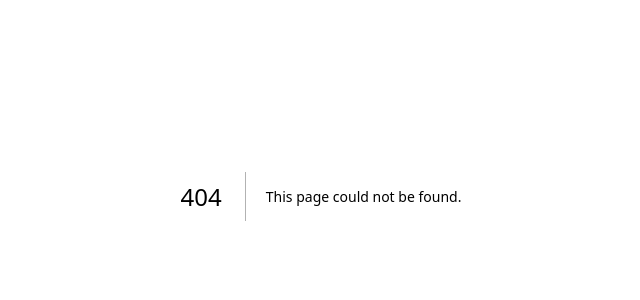
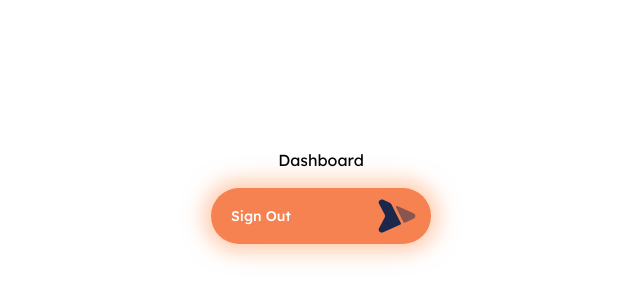
Before and after one commit to AjiLeight/TravelPlanner-FrontEnd, a Next.js app: page /dashboard in a window 1280 px wide. Before the commit this address had no page. Shown: the part 204-504 px from the top of the page, without its empty margins (319-959 px from the left). Built offline with nearby package versions, Linux system fonts and the light colour scheme.

Commit message:
Basic Authorisation enabled and tested.

```diff
--- a/app/auth/signIn/page.tsx
+++ b/app/auth/signIn/page.tsx
@@ -1,13 +1,21 @@
 import React from 'react';
 import SignInForm from "@/components/Auth/SignInForm";
 import Link from "next/link";
+import {getServerSession} from "next-auth";
+import {redirect} from "next/navigation";
+import authOptions from "@/config/nextAuthConfig";
 
 type SignInPageProps = {
     params: {},
     searchParams: { [key: string]: string | string[] | undefined }
 }
 
-const SignInPage = (props: SignInPageProps) => {
+const SignInPage = async (props: SignInPageProps) => {
+    const session = await getServerSession(authOptions);
+    console.log(session)
+    if (session?.user.accessToken) {
+        redirect("/dashboard")
+    }
     return (
         <div
             className={"h-screen flex justify-center items-center bg-gradient-to-br from-indigo-500 from-10% via-sky-500 via-30% to-emerald-500 to-90%"}>
--- /dev/null
+++ b/app/dashboard/page.tsx
@@ -0,0 +1,15 @@
+import React from 'react';
+import SignOutButton from "@/components/Auth/SignOutButton";
+
+const Dashboard = () => {
+    return (
+        <div className={"flex flex-col gap-4 justify-center items-center h-screen"}>
+            Dashboard
+            <div>
+                <SignOutButton/>
+            </div>
+        </div>
+    );
+};
+
+export default Dashboard;
--- a/app/page.tsx
+++ b/app/page.tsx
@@ -1,7 +1,8 @@
 import Image from "next/image";
 import GoToSignInButton from "@/components/Auth/GoToSignInButton";
 
-export default function Home() {
+export default async function Home() {
+
     return (
         <main className={'flex items-center justify-center min-w-screen min-h-screen'}>
             <div className={"h-screen justify-center max-w-screen-xl w-full gap-6 flex flex-col items-center"}>
--- /dev/null
+++ b/components/Auth/SignOutButton.tsx
@@ -0,0 +1,14 @@
+'use client'
+import React from 'react';
+import Button from "@/components/Button";
+import {signOut} from "next-auth/react";
+
+const SignOutButton = () => {
+    return (
+        <>
+            <Button text={"Sign Out"} variant={"secondary"} onClick={() => signOut()}/>
+        </>
+    );
+};
+
+export default SignOutButton;
```
